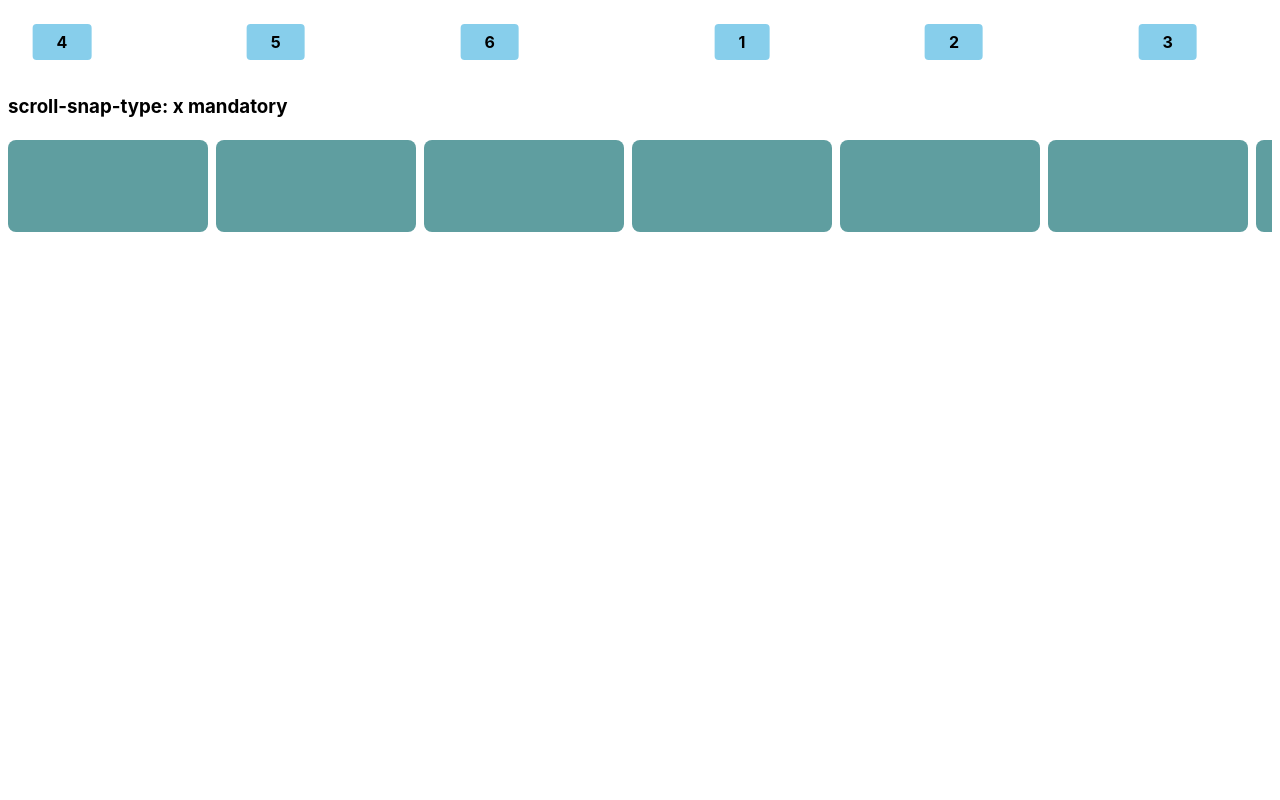
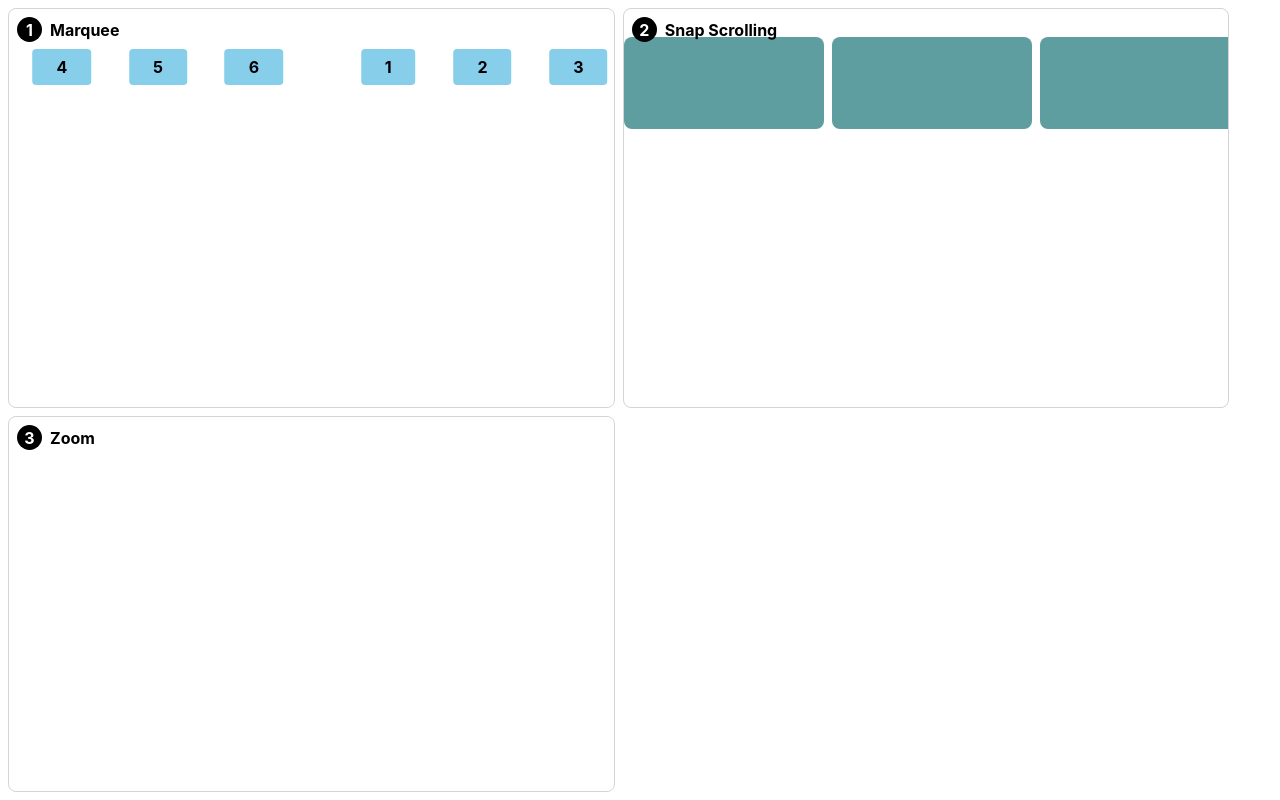
Before and after one commit to hwhong/play, a React (Create React App) app: page / in a window 1280 px wide. Built offline with nearby package versions, Linux system fonts and the light colour scheme.

Commit message:
added zoom

```diff
--- a/package.json
+++ b/package.json
@@ -10,6 +10,7 @@
     "@types/node": "^16.11.47",
     "@types/react": "^18.0.17",
     "@types/react-dom": "^18.0.6",
+    "classnames": "^2.3.1",
     "react": "^18.2.0",
     "react-dom": "^18.2.0",
     "react-scripts": "5.0.1",
--- a/src/App.module.css
+++ b/src/App.module.css
@@ -1,6 +1,29 @@
 .root {
+  display: flex;
+  justify-content: center;
   height: 100vh;
+  overflow: auto;
+}
+
+.grid {
+  padding: 8px;
   width: 100vw;
-  padding: 8px;
   box-sizing: border-box;
+  display: grid;
+  grid-template-columns: repeat(2, 48%);
+  grid-template-rows: 400px;
+  grid-gap: 8px;
 }
+
+.gridItem {
+  border: 1px solid #d4d4d4;
+  border-radius: 8px;
+  position: relative;
+}
+
+.badge {
+  position: absolute;
+  top: 8px;
+  left: 8px;
+  z-index: 3;
+}
--- a/src/App.tsx
+++ b/src/App.tsx
@@ -1,13 +1,34 @@
 import React from "react";
 import styles from "./App.module.css";
+import { Badge } from "./components/badge/badge";
 import { Marquee } from "./components/marquee/marquee";
 import { SnapScrolling } from "./components/snap-scrolling/snap-scrolling";
+import { Zoom } from "./components/zoom/zoom";
+
+interface Content {
+  name: string;
+  node: React.ReactNode;
+}
 
 function App() {
+  const components: Content[] = [
+    { name: "Marquee", node: <Marquee /> },
+    { name: "Snap Scrolling", node: <SnapScrolling /> },
+    { name: "Zoom", node: <Zoom /> },
+  ];
+
   return (
     <div className={styles.root}>
-      <Marquee />
-      <SnapScrolling />
+      <div className={styles.grid}>
+        {components.map(({ name, node }, index) => (
+          <div className={styles.gridItem}>
+            <Badge className={styles.badge} index={index + 1}>
+              {name}
+            </Badge>
+            {node}
+          </div>
+        ))}
+      </div>
     </div>
   );
 }
--- /dev/null
+++ b/src/components/badge/badge.module.css
@@ -0,0 +1,18 @@
+.root {
+  display: flex;
+  align-items: center;
+  font-weight: bold;
+}
+
+.badge {
+  width: 25px;
+  height: 25px;
+  border-radius: 50%;
+  background-color: black;
+  color: white;
+  margin-right: 8px;
+
+  display: flex;
+  justify-content: center;
+  align-items: center;
+}
--- /dev/null
+++ b/src/components/badge/badge.tsx
@@ -0,0 +1,18 @@
+import classNames from "classnames";
+import React from "react";
+import styles from "./badge.module.css";
+
+interface BadgeProps {
+  className: string;
+  children: React.ReactNode;
+  index: number;
+}
+
+export function Badge({ className, children, index }: BadgeProps) {
+  return (
+    <div className={classNames(styles.root, className)}>
+      <div className={styles.badge}>{index}</div>
+      {children}
+    </div>
+  );
+}
--- a/src/components/marquee/marquee.module.css
+++ b/src/components/marquee/marquee.module.css
@@ -5,6 +5,7 @@
   overflow: hidden;
   user-select: none;
   gap: var(--gap);
+  padding: 24px;
 }
 
 .contentWrapper {
--- a/src/components/snap-scrolling/snap-scrolling.module.css
+++ b/src/components/snap-scrolling/snap-scrolling.module.css
@@ -5,6 +5,7 @@
   display: flex;
   position: relative;
   height: 100px;
+  padding: 24px;
 }
 
 .root > * {
--- a/src/components/snap-scrolling/snap-scrolling.tsx
+++ b/src/components/snap-scrolling/snap-scrolling.tsx
@@ -3,13 +3,10 @@ import styles from "./snap-scrolling.module.css";
 
 export function SnapScrolling() {
   return (
-    <>
-      <h3>scroll-snap-type: x mandatory</h3>
-      <div className={styles.root}>
-        {Array.from(Array(25).keys()).map((k) => (
-          <div className={styles.item} key={k} />
-        ))}
-      </div>
-    </>
+    <div className={styles.root}>
+      {Array.from(Array(25).keys()).map((k) => (
+        <div className={styles.item} key={k} />
+      ))}
+    </div>
   );
 }
--- /dev/null
+++ b/src/components/zoom/zoom.module.css
@@ -0,0 +1,32 @@
+.root {
+  overflow: auto;
+  height: 100%;
+}
+
+.zoom {
+  position: sticky;
+  top: 20vh;
+  will-change: transform;
+  width: 250px;
+  transform: scale(2.2);
+  background-color: bisque;
+  border: 1px solid black;
+
+  height: 100px;
+}
+
+.bottom {
+  height: 100%;
+}
+
+.top {
+  height: 80%;
+}
+
+.wrap {
+  height: 200%;
+
+  display: flex;
+  align-items: center;
+  justify-content: center;
+}
--- /dev/null
+++ b/src/components/zoom/zoom.tsx
@@ -0,0 +1,35 @@
+import React, { useRef } from "react";
+import styles from "./zoom.module.css";
+
+export function Zoom() {
+  const zoomRef = useRef<HTMLDivElement>(null);
+  const rootRef = useRef<HTMLDivElement>(null);
+
+  return (
+    <div
+      className={styles.root}
+      ref={rootRef}
+      onScroll={(e) => {
+        const height = rootRef.current?.clientHeight;
+        const scrollTop = rootRef.current?.scrollTop;
+
+        if (height) {
+          const start = (100 * height) / 100;
+          const stop = (200 * height) / 100;
+
+          if (scrollTop && scrollTop > start && scrollTop < stop) {
+            const scale = Math.max(2.2 - (scrollTop - start) / 500, 1);
+            const elementStyle = zoomRef.current?.style;
+            elementStyle!.transform = `scale(${scale})`;
+          }
+        }
+      }}
+    >
+      <section className={styles.top} />
+      <section className={styles.wrap}>
+        <div className={styles.zoom} ref={zoomRef} />
+      </section>
+      <section className={styles.bottom} />
+    </div>
+  );
+}
```
Also changed, not shown: 1 other file (tests, documents, lock files or other folders).
